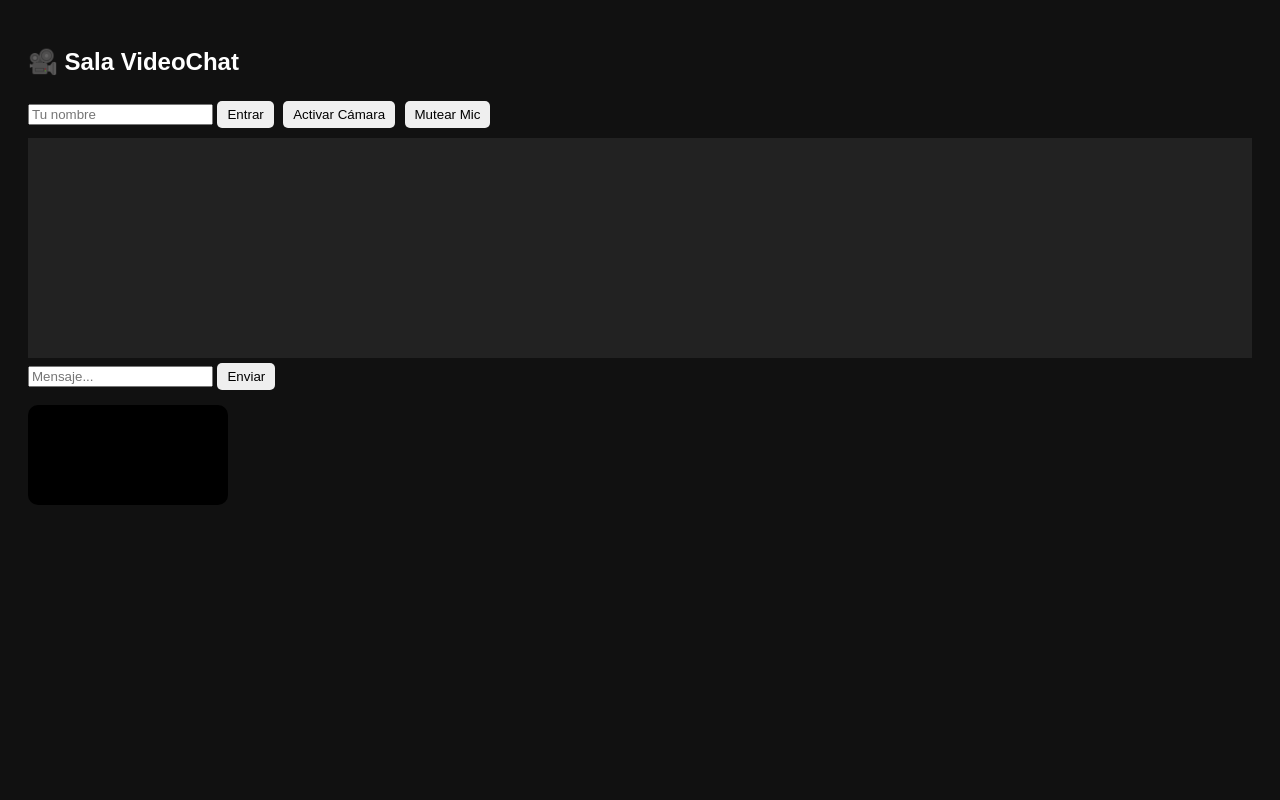
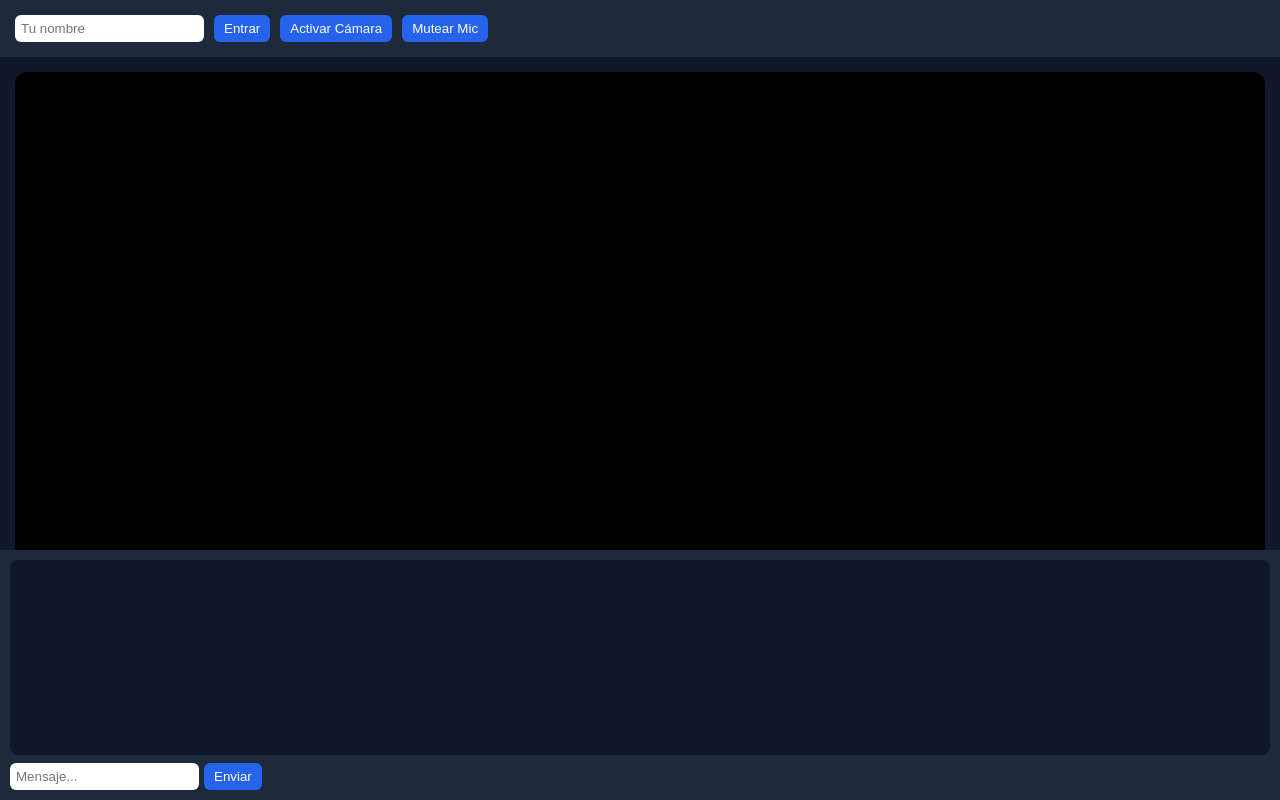
Before and after one commit to noizemanx/saladchat, a website: page index.html in a window 1280 px wide. Drawn offline with nearby package versions, Linux system fonts and the light colour scheme.

Commit message:
Refactor index.html for improved layout and styling
Updated HTML structure and styles for video chat application.

```diff
--- a/index.html
+++ b/index.html
@@ -6,67 +6,121 @@
 <title>Sala VideoChat</title>
 
 <style>
+* {
+  box-sizing: border-box;
+}
+
 body {
-  font-family: sans-serif;
-  background: #111;
+  margin: 0;
+  font-family: Arial, sans-serif;
+  background: #0f172a;
   color: white;
-  padding: 20px;
+  display: flex;
+  flex-direction: column;
+  height: 100vh;
+}
+
+/* HEADER */
+header {
+  padding: 15px;
+  background: #1e293b;
+  display: flex;
+  gap: 10px;
+  align-items: center;
+  flex-wrap: wrap;
+}
+
+/* VIDEO AREA */
+#videos {
+  flex: 1;
+  display: grid;
+  grid-template-columns: repeat(auto-fit, minmax(250px, 1fr));
+  gap: 10px;
+  padding: 15px;
+  overflow-y: auto;
+}
+
+video {
+  width: 100%;
+  border-radius: 12px;
+  background: black;
+  cursor: pointer;
+  transition: 0.3s ease;
+}
+
+video.grande {
+  grid-column: 1 / -1;
+  max-height: 70vh;
+}
+
+/* CHAT */
+#chatContainer {
+  background: #1e293b;
+  padding: 10px;
+  display: flex;
+  flex-direction: column;
+  height: 250px;
 }
 
 #chat {
-  height:200px;
-  overflow-y:auto;
-  background:#222;
-  padding:10px;
-  margin-top:10px;
+  flex: 1;
+  overflow-y: auto;
+  background: #0f172a;
+  padding: 10px;
+  border-radius: 8px;
+  margin-bottom: 8px;
 }
 
-#videos {
-  display:flex;
-  flex-wrap:wrap;
-  gap:10px;
-  margin-top:15px;
+#chat p {
+  margin: 4px 0;
 }
 
-video {
-  width:200px;
-  border-radius:10px;
-  background:black;
-  cursor:pointer;
-  transition: 0.3s;
+#chatInputArea {
+  display: flex;
+  gap: 5px;
 }
 
-video.grande {
-  width: 80%;
-  max-width: 900px;
+input {
+  padding: 6px;
+  border-radius: 6px;
+  border: none;
+  outline: none;
 }
 
 button {
-  margin-top:5px;
-  margin-right:5px;
-  padding:6px 10px;
-  border:none;
-  border-radius:5px;
-  cursor:pointer;
+  padding: 6px 10px;
+  border-radius: 6px;
+  border: none;
+  cursor: pointer;
+  background: #2563eb;
+  color: white;
+}
+
+button:hover {
+  background: #1d4ed8;
 }
 </style>
 </head>
+
 <body>
 
-<h2>🎥 Sala VideoChat</h2>
-
-<input id="nombre" placeholder="Tu nombre"/>
-<button id="btnEntrar">Entrar</button>
-<button id="btnCamara">Activar Cámara</button>
-<button id="btnMic">Mutear Mic</button>
-
-<div id="chat"></div>
-
-<input id="mensaje" placeholder="Mensaje..."/>
-<button id="btnEnviar">Enviar</button>
+<header>
+  <input id="nombre" placeholder="Tu nombre"/>
+  <button id="btnEntrar">Entrar</button>
+  <button id="btnCamara">Activar Cámara</button>
+  <button id="btnMic">Mutear Mic</button>
+</header>
 
 <div id="videos">
   <video id="localVideo" autoplay muted playsinline></video>
+</div>
+
+<div id="chatContainer">
+  <div id="chat"></div>
+  <div id="chatInputArea">
+    <input id="mensaje" placeholder="Mensaje..."/>
+    <button id="btnEnviar">Enviar</button>
+  </div>
 </div>
 
 <script src="https://cdn.socket.io/4.6.1/socket.io.min.js"></script>
```
